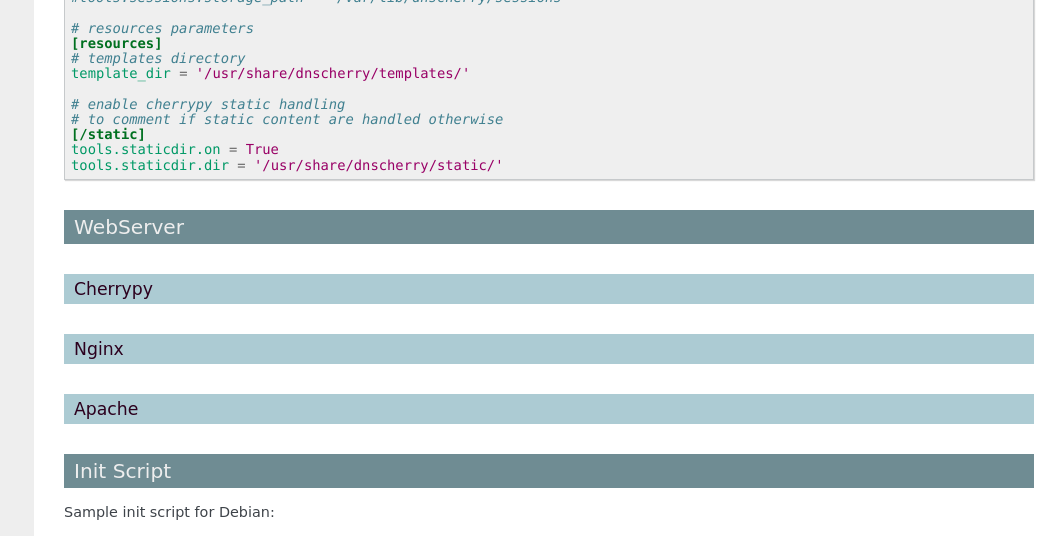
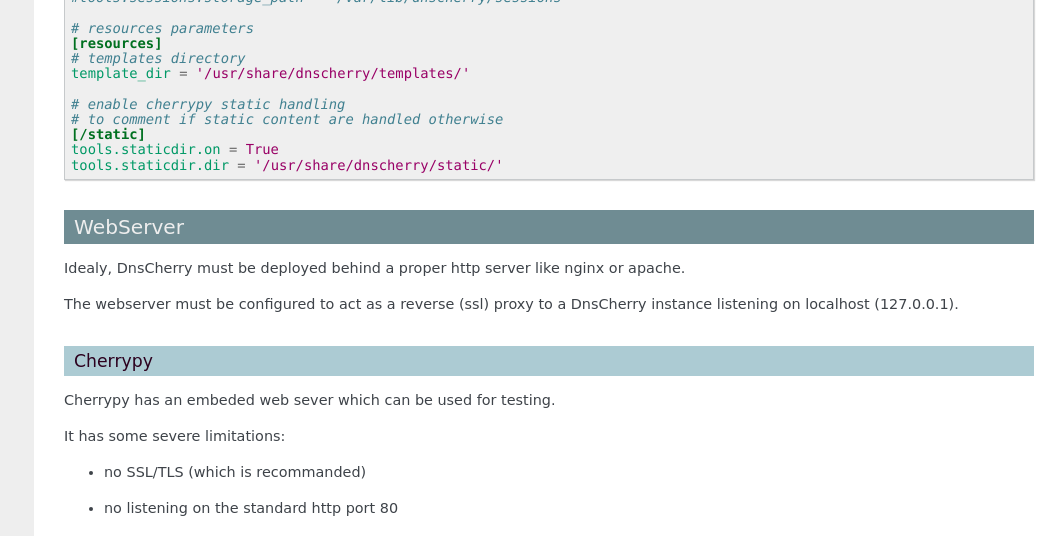
Before and after one commit to kakwa/dnscherry, a Sphinx documentation site: the page built from docs/deploy.rst, in a window 1280 px wide and 1400 px high, scrolled down 3958 px. Shown: the top 536 px of the window, without its empty margins (216-1280 px from the left). Built offline with Sphinx 7.4.7, drawn with Linux system fonts in a browser that asks for light colours; some of the changed text lies outside the part shown; grey boxes are pictures that could not be loaded.

Commit message:
adding basic nginx, apache and lighttpd config

```diff
--- a/docs/deploy.rst
+++ b/docs/deploy.rst
@@ -184,8 +184,6 @@
     # error and dnscherry log file
     log.error_file = '/tmp/dnscherry_error.log'
 
-
-
 Disable logs:
 
 .. sourcecode:: ini
@@ -256,14 +254,49 @@
 WebServer
 ---------
 
+Idealy, DnsCherry must be deployed behind a proper http server like nginx or apache.
+
+The webserver must be configured to act as a reverse (ssl) proxy to a DnsCherry instance listening on localhost (127.0.0.1).
+
 Cherrypy
 ~~~~~~~~
+
+Cherrypy has an embeded web sever which can be used for testing.
+
+It has some severe limitations:
+
+* no SSL/TLS (which is recommanded)
+* no listening on the standard http port 80
+
+To make DnsCherry listens on every IP:
+
+.. sourcecode:: ini
+
+    [global]
+
+    # listing interface
+    server.socket_host = '0.0.0.0'
+    # port
+    server.socket_port = 8080
 
 Nginx
 ~~~~~
 
+.. literalinclude:: ../goodies/nginx.conf
+   :language: none
+
+
 Apache
 ~~~~~~
+
+.. literalinclude:: ../goodies/apache.conf
+   :language: none
+
+Lighttpd
+~~~~~~~~
+
+.. literalinclude:: ../goodies/lighttpd.conf
+   :language: none
 
 Init Script
 -----------
```
Also changed, not shown: 3 other files.
